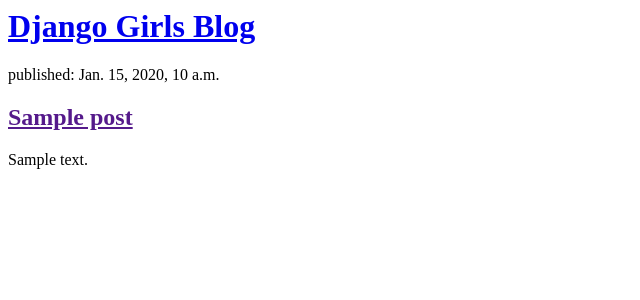
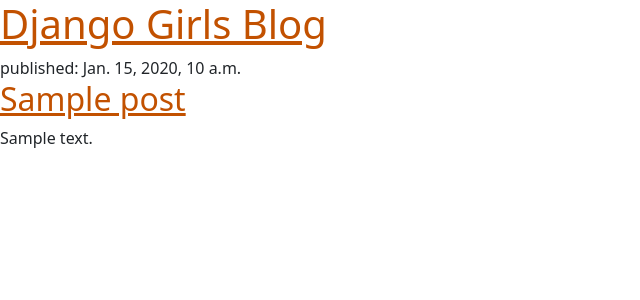
Before and after one commit to dakshayini-patil/my-first-blog, a Django app: page / in a window 1280 px wide. Shown: the top 300 px of the page, without its empty margins (0-640 px from the left). Run offline with Django 5.2, Linux system fonts and the light colour scheme; tables that the repository leaves empty hold one stand-in row (values such as "Sample post").

Commit message:
added css file

```diff
--- /dev/null
+++ b/blog/static/css/blog.css
@@ -0,0 +1,4 @@
+h1 a,
+h2 a {
+ color: #c25100;
+}
--- a/blog/templates/blog/post_list.html
+++ b/blog/templates/blog/post_list.html
@@ -1,3 +1,15 @@
+{% load static %}
+<!DOCTYPE html>
+<html>
+
+<head>
+    <title>Django Girls blog</title>
+    <link rel="stylesheet" href="https://cdn.jsdelivr.net/npm/bootstrap@5.3.3/dist/css/bootstrap.min.css"
+        integrity="sha384-QWTKZyjpPEjISv5WaRU9OFeRpok6YctnYmDr5pNlyT2bRjXh0JMhjY6hW+ALEwIH" crossorigin="anonymous">
+    <link rel="stylesheet" href="{% static 'css/blog.css' %}">
+</head>
+
+<body>
     <header>
         <h1><a href="/">Django Girls Blog</a></h1>
     </header>
@@ -9,3 +21,6 @@
         <p>{{ post.text|linebreaksbr }}</p>
     </article>
     {% endfor %}
+</body>
+
+</html>
```
Lines whose indentation alone changed are shown as unchanged.
